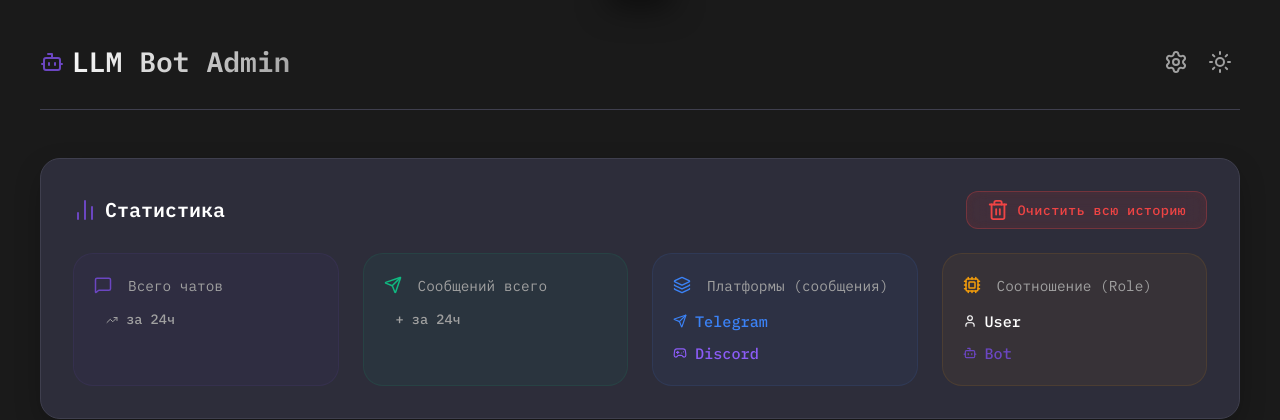
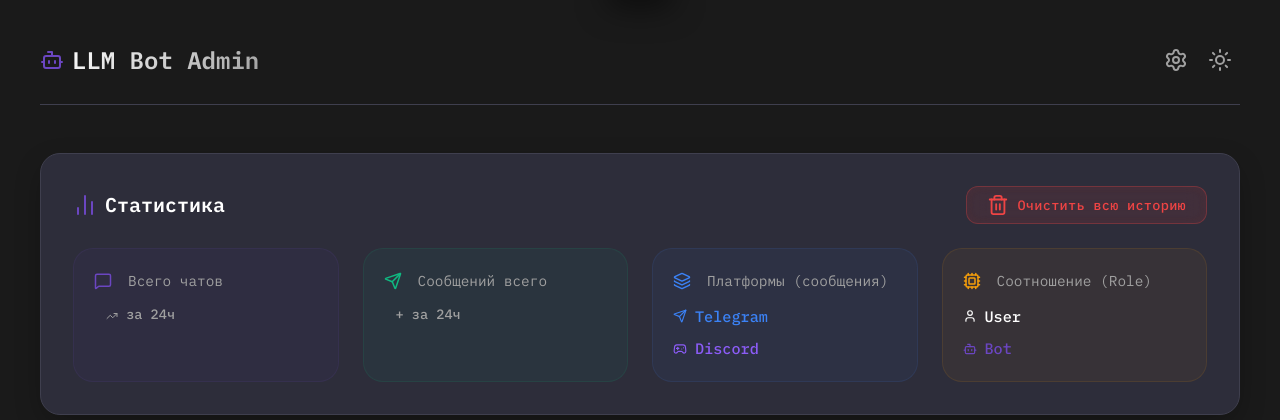
Before and after one commit to AndreyKilanov/llm_bot_admin, a Python web app: template src/web/templates/dashboard.html in a window 1280 px wide. Shown: the top 420 px of the page. Run offline with Jinja, Linux system fonts and the light colour scheme; the template is opened without the code that fills it, so the values that code supplies are empty.

Commit message:
style(layout): update header typography

```diff
--- a/src/web/static/css/layout.css
+++ b/src/web/static/css/layout.css
@@ -14,8 +14,9 @@ header {
 }
 
 header h1 {
-    font-size: 1.75rem;
-    font-weight: 700;
+    font-family: 'IBM Plex Mono', monospace;
+    font-size: 1.5rem;
+    font-weight: 600;
     margin: 0;
     background: linear-gradient(135deg, var(--text-primary) 0%, var(--text-secondary) 100%);
     -webkit-background-clip: text;
```
